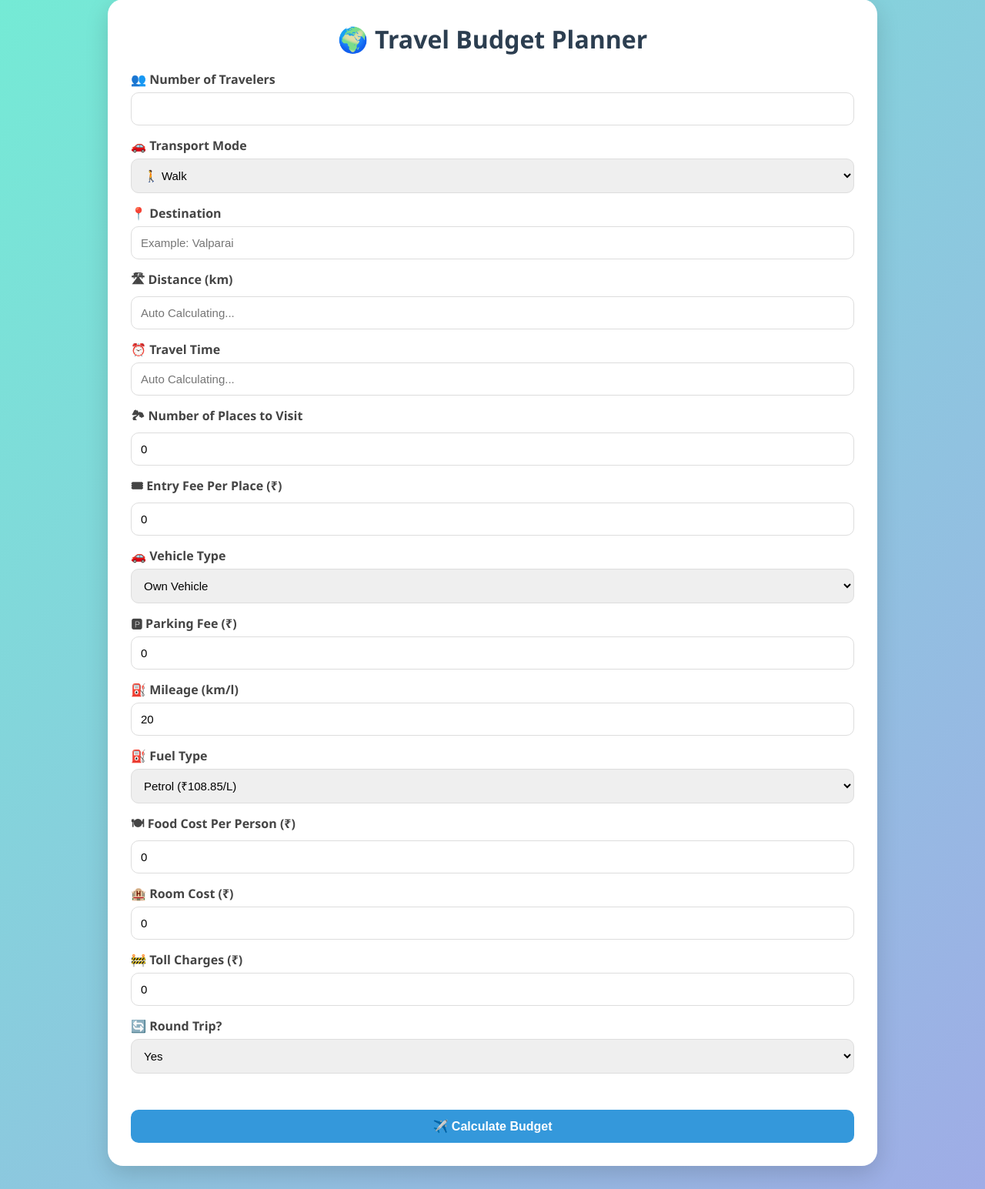
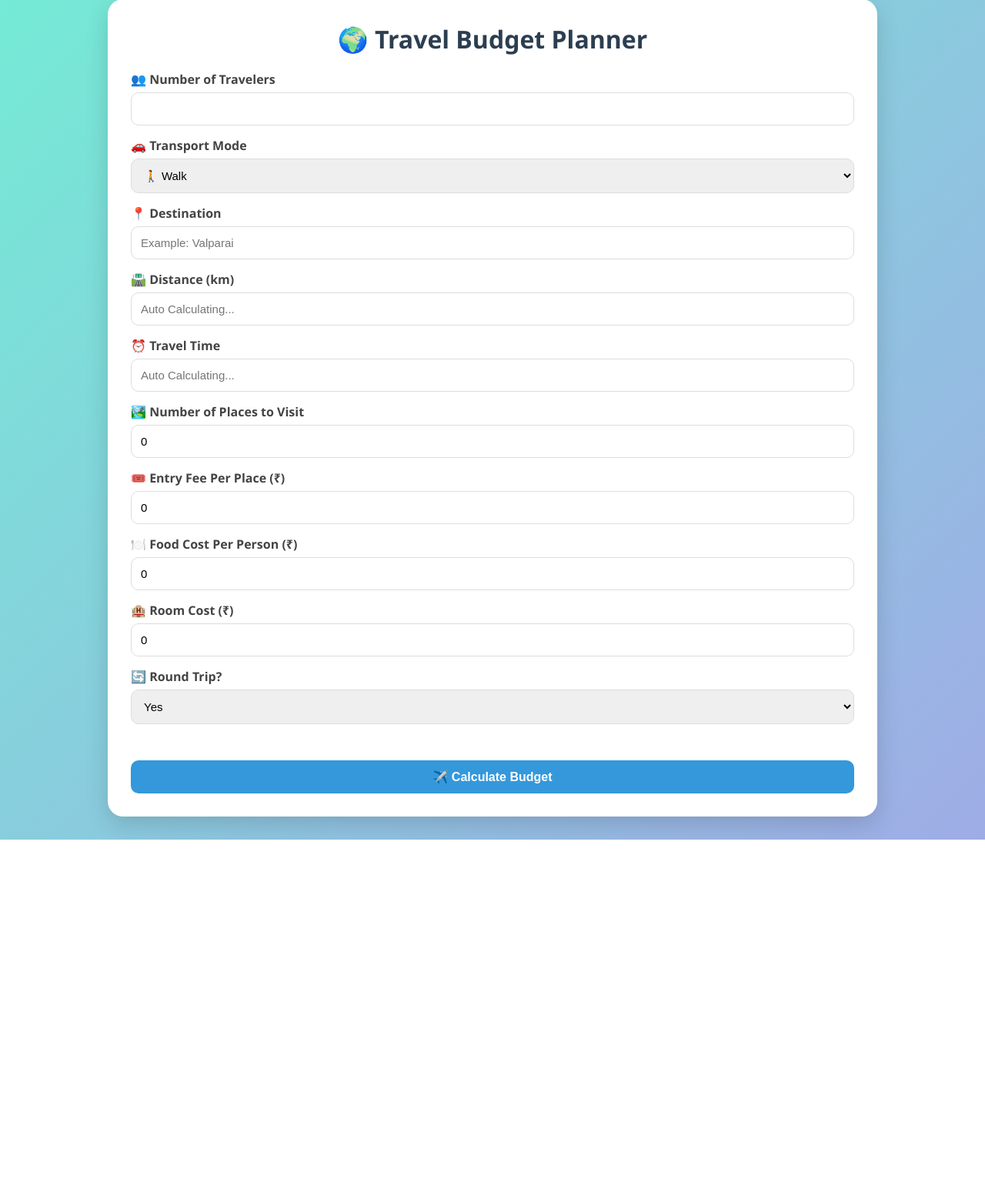
Before and after one commit to suriya3002/Travel_Budget_Planner, a Flask app: page / in a window 1280 px wide. Shown: the part 31-1576 px from the top of the page at 77% size. After the commit the page ends 1122 px from the top, so only its background shows below. Run offline with Flask 3, Linux system fonts and the light colour scheme.

Commit message:
Enhance README and UI: Update features, improve transport fare hints, and refine input forms for better user experience

```diff
--- a/app.py
+++ b/app.py
@@ -179,7 +179,7 @@ def calculate():
         rate = float(
             request.form.get(
                 "bus_type",
-                1.5
+                0.835   # Govt Ordinary default (avg ₹0.67–1.0/km)
             )
         )
 
@@ -194,7 +194,7 @@ def calculate():
         rate = float(
             request.form.get(
                 "train_type",
-                0.8
+                0.40    # General/2S default (avg ₹0.30–0.50/km)
             )
         )
 
@@ -209,7 +209,7 @@ def calculate():
         rate = float(
             request.form.get(
                 "flight_type",
-                6
+                4.75    # Budget LCC default (avg ₹3.5–6.0/km)
             )
         )
 
--- a/templates/index.html
+++ b/templates/index.html
@@ -3,50 +3,51 @@
 <head>
 <meta charset="UTF-8">
 <meta name="viewport" content="width=device-width, initial-scale=1.0">
-
 <title>Travel Budget Planner</title>
-
-<link rel="stylesheet"
-      href="{{ url_for('static', filename='style.css') }}">
-
-<script>
-
-function toggleRentalCost() {
-
-    const vehicleType =
-        document.getElementById("vehicle_type").value;
-
-    const rentalDiv =
-        document.getElementById("rental_cost_div");
-
-    const rentalCost =
-        document.getElementById("vehicle_rental_cost");
-
-    if(vehicleType === "own") {
-
-        rentalDiv.style.display = "none";
-        rentalCost.value = 0;
-
-    } else {
-
-        rentalDiv.style.display = "block";
-
+<link rel="stylesheet" href="{{ url_for('static', filename='style.css') }}">
+<style>
+  .section-card {
+    background: #f0f8ff;
+    border: 1px solid #d0e8f5;
+    border-radius: 14px;
+    padding: 18px 20px;
+    margin-top: 18px;
   }
+  .section-card h3 {
+    margin: 0 0 12px;
+    font-size: 15px;
+    color: #2c5f8a;
+    font-weight: 700;
   }
-
-window.onload = function() {
-
-    toggleRentalCost();
-
-    getUserLocation();
-};
-
-</script>
-
+  .fare-hint {
+    font-size: 12px;
+    color: #666;
+    margin-top: 4px;
+    margin-bottom: 0;
+  }
+  .transport-rate-label {
+    display: flex;
+    justify-content: space-between;
+    align-items: center;
+    margin-top: 15px;
+    font-weight: 600;
+    color: #444;
+  }
+  .transport-rate-label .badge {
+    font-size: 12px;
+    background: #e8f4fd;
+    color: #1a6a9e;
+    padding: 2px 10px;
+    border-radius: 99px;
+    font-weight: 500;
+  }
+  select option.opt-govt { color: #085041; }
+  select option.opt-pvt  { color: #3C3489; }
+  select option.opt-air  { color: #0C447C; }
+</style>
 </head>
 
 <body>
-
 <div class="container">
 
 <h1>🌍 Travel Budget Planner</h1>
@@ -54,223 +55,139 @@ window.onload = function() {
 <form action="/calculate" method="POST">
 
   <!-- Travelers -->
+  <label>👥 Number of Travelers</label>
+  <input type="number" name="travelers" min="1" required>
 
-    <label>👥 Number of Travelers</label>
-
-    <input
-        type="number"
-        name="travelers"
-        min="1"
-        required>
-
+  <!-- Transport Mode -->
   <label>🚗 Transport Mode</label>
-
-<select id="transport_mode" name="transport_mode">
-
+  <select id="transport_mode" name="transport_mode" onchange="onTransportChange()">
     <option value="walk">🚶 Walk</option>
-
-    <option value="bike">🏍 Bike</option>
-
+    <option value="bike">🏍️ Bike</option>
     <option value="car">🚗 Car</option>
-
     <option value="bus">🚌 Bus</option>
-
     <option value="train">🚆 Train</option>
-
-    <option value="flight">✈ Flight</option>
-
+    <option value="flight">✈️ Flight</option>
   </select>
 
+  <!-- BUS sub-types -->
+  <div id="bus_options" class="section-card" style="display:none">
+    <h3>🚌 Select Bus Type</h3>
+    <select name="bus_type" id="bus_type" onchange="updateBusFareHint()">
+      <option value="0.835" class="opt-govt">Govt Ordinary (SRTC) — ₹0.67–1.0/km</option>
+      <option value="1.90"  class="opt-govt">Govt AC / Deluxe (Airavat, Volvo SRTC) — ₹1.5–2.3/km</option>
+      <option value="2.00"  class="opt-pvt">Private Non-AC Sleeper — ₹1.5–2.5/km</option>
+      <option value="3.25"  class="opt-pvt">Private AC Sleeper (Volvo, Scania) — ₹2.5–4.0/km</option>
+    </select>
+    <p class="fare-hint" id="bus_hint">Rate used: ₹0.84/km per person (avg of ₹0.67–1.0)</p>
+  </div>
+
+  <!-- TRAIN sub-types -->
+  <div id="train_options" class="section-card" style="display:none">
+    <h3>🚆 Select Train Class</h3>
+    <select name="train_type" id="train_type" onchange="updateTrainFareHint()">
+      <option value="0.40"  class="opt-govt">General / 2S — ₹0.30–0.50/km</option>
+      <option value="0.65"  class="opt-govt">Sleeper Class (SL) — ₹0.50–0.80/km</option>
+      <option value="1.80"  class="opt-govt">3AC (incl. Vande Bharat 3AC) — ₹1.2–2.4/km</option>
+      <option value="2.50"  class="opt-govt">2AC (Rajdhani, Duronto) — ₹2.0–3.0/km</option>
+      <option value="3.10"  class="opt-govt">Vande Bharat Sleeper — ₹2.4–3.8/km</option>
+      <option value="4.00"  class="opt-govt">1AC / Executive Chair — ₹3.0–5.0/km</option>
+    </select>
+    <p class="fare-hint" id="train_hint">Rate used: ₹0.40/km per person (avg of ₹0.30–0.50)</p>
+  </div>
+
+  <!-- FLIGHT sub-types -->
+  <div id="flight_options" class="section-card" style="display:none">
+    <h3>✈️ Select Flight Class</h3>
+    <select name="flight_type" id="flight_type" onchange="updateFlightFareHint()">
+      <option value="4.75"  class="opt-air">Budget Economy LCC (IndiGo, SpiceJet) — ₹3.5–6.0/km</option>
+      <option value="7.00"  class="opt-air">Full-Service Economy (Air India, Vistara) — ₹5.0–9.0/km</option>
+      <option value="14.00" class="opt-air">Last-Minute / Peak Fare — ₹8–20+/km</option>
+      <option value="27.50" class="opt-air">Business Class — ₹15–40/km</option>
+    </select>
+    <p class="fare-hint" id="flight_hint">Rate used: ₹4.75/km per person (avg of ₹3.5–6.0)</p>
+  </div>
+
   <!-- Destination -->
-
   <label>📍 Destination</label>
-
-    <input
-        type="text"
-        id="destination"
-        name="destination"
-        placeholder="Example: Valparai"
-        required>
+  <input type="text" id="destination" name="destination"
+         placeholder="Example: Valparai" required>
 
   <!-- Distance -->
-
-    <label>🛣 Distance (km)</label>
-
-    <input
-        type="number"
-        step="0.01"
-        name="distance"
-        id="distance"
-        placeholder="Auto Calculating..."
-        readonly>
+  <label>🛣️ Distance (km)</label>
+  <input type="number" step="0.01" name="distance" id="distance"
+         placeholder="Auto Calculating..." readonly>
 
   <!-- Travel Time -->
-
   <label>⏰ Travel Time</label>
-
-    <input
-        type="text"
-        id="travel_time"
-        placeholder="Auto Calculating..."
-        readonly>
+  <input type="text" id="travel_time" placeholder="Auto Calculating..." readonly>
 
   <!-- Places -->
-
-    <label>🏞 Number of Places to Visit</label>
-
-    <input
-        type="number"
-        name="places_to_visit"
-        value="0">
+  <label>🏞️ Number of Places to Visit</label>
+  <input type="number" name="places_to_visit" value="0">
 
   <!-- Entry Fee -->
+  <label>🎟️ Entry Fee Per Place (₹)</label>
+  <input type="number" step="0.01" name="per_places_entry_fee" value="0">
 
-    <label>🎟 Entry Fee Per Place (₹)</label>
-
-    <input
-        type="number"
-        step="0.01"
-        name="per_places_entry_fee"
-        value="0">
-
-    <!-- Vehicle -->
-
+  <!-- Vehicle section — only for bike / car -->
+  <div id="vehicle_section">
     <label>🚗 Vehicle Type</label>
-
-    <select
-        name="vehicle_type"
-        id="vehicle_type"
-        onchange="toggleRentalCost()">
-
-        <option value="own">
-            Own Vehicle
-        </option>
-
-        <option value="rental">
-            Rental Vehicle
-        </option>
-
+    <select name="vehicle_type" id="vehicle_type" onchange="toggleRentalCost()">
+      <option value="own">Own Vehicle</option>
+      <option value="rental">Rental Vehicle</option>
     </select>
 
-    <!-- Rental Cost -->
-
-    <div id="rental_cost_div">
-
+    <div id="rental_cost_div" style="display:none">
       <label>🚘 Vehicle Rental Cost (₹)</label>
-
-        <input
-            type="number"
-            step="0.01"
-            name="vehicle_rental_cost"
-            id="vehicle_rental_cost"
-            value="0">
-
+      <input type="number" step="0.01" name="vehicle_rental_cost"
+             id="vehicle_rental_cost" value="0">
     </div>
 
-    <!-- Parking -->
+    <label>🅿️ Parking Fee (₹)</label>
+    <input type="number" step="0.01" name="parking_fee" id="parking_fee" value="0">
 
-    <label>🅿 Parking Fee (₹)</label>
-
-    <input
-        type="number"
-        step="0.01"
-        name="parking_fee"
-        value="0">
-
-    <!-- Mileage -->
-
+    <!-- Mileage & Fuel — only for bike/car -->
+    <div id="fuel_section">
       <label>⛽ Mileage (km/l)</label>
-
-    <input
-        type="number"
-        step="0.01"
-        name="mileage"
-        value="20"
-        required>
-
-    <!-- Fuel Type -->
+      <input type="number" step="0.01" name="mileage" id="mileage" value="20">
 
       <label>⛽ Fuel Type</label>
+      <select name="fuel_type">
+        <option value="petrol">Petrol (₹108.85/L)</option>
+        <option value="diesel">Diesel (₹101.60/L)</option>
+      </select>
+    </div>
+  </div>
 
-    <select name="fuel_type">
-
-        <option value="petrol">
-            Petrol (₹108.85/L)
-        </option>
-
-        <option value="diesel">
-            Diesel (₹101.60/L)
-        </option>
-
-    </select>
+  <!-- Toll (only for car/bike) -->
+  <div id="toll_section">
+    <label>🚧 Toll Charges (₹)</label>
+    <input type="number" step="0.01" name="toll_charges" id="toll_charges" value="0">
+  </div>
 
   <!-- Food -->
-
-    <label>🍽 Food Cost Per Person (₹)</label>
-
-    <input
-        type="number"
-        step="0.01"
-        name="food_cost_per_person"
-        value="0">
+  <label>🍽️ Food Cost Per Person (₹)</label>
+  <input type="number" step="0.01" name="food_cost_per_person" value="0">
 
   <!-- Room -->
-
   <label>🏨 Room Cost (₹)</label>
-
-    <input
-        type="number"
-        step="0.01"
-        name="room_cost"
-        value="0">
-
-    <!-- Toll -->
-
-    <label>🚧 Toll Charges (₹)</label>
-
-    <input
-        type="number"
-        step="0.01"
-        name="toll_charges"
-        id="toll_charges"
-        value="0">
+  <input type="number" step="0.01" name="room_cost" value="0">
 
   <!-- Round Trip -->
-
   <label>🔄 Round Trip?</label>
-
   <select name="round_trip">
-
-        <option value="yes">
-            Yes
-        </option>
-
-        <option value="no">
-            No
-        </option>
-
+    <option value="yes">Yes</option>
+    <option value="no">No</option>
   </select>
 
   <!-- Hidden GPS -->
-
-    <input
-        type="hidden"
-        name="user_lat"
-        id="user_lat">
-
-    <input
-        type="hidden"
-        name="user_lon"
-        id="user_lon">
+  <input type="hidden" name="user_lat" id="user_lat">
+  <input type="hidden" name="user_lon" id="user_lon">
 
   <br><br>
-
-    <button type="submit">
-        ✈️ Calculate Budget
-    </button>
+  <button type="submit">✈️ Calculate Budget</button>
 
 </form>
-
 </div>
 
 <script>
@@ -278,91 +195,157 @@ window.onload = function() {
 let userLat = 0;
 let userLon = 0;
 
-function getUserLocation() {
+/* ── Fare hint updaters ─────────────────── */
 
-    if(navigator.geolocation) {
+const busHints = {
+  "0.835": "Rate used: ₹0.84/km per person (avg of ₹0.67–1.0)",
+  "1.90":  "Rate used: ₹1.90/km per person (avg of ₹1.5–2.3)",
+  "2.00":  "Rate used: ₹2.00/km per person (avg of ₹1.5–2.5)",
+  "3.25":  "Rate used: ₹3.25/km per person (avg of ₹2.5–4.0)"
+};
+const trainHints = {
+  "0.40":  "Rate used: ₹0.40/km per person (avg of ₹0.30–0.50)",
+  "0.65":  "Rate used: ₹0.65/km per person (avg of ₹0.50–0.80)",
+  "1.80":  "Rate used: ₹1.80/km per person (avg of ₹1.2–2.4)",
+  "2.50":  "Rate used: ₹2.50/km per person (avg of ₹2.0–3.0)",
+  "3.10":  "Rate used: ₹3.10/km per person (avg of ₹2.4–3.8)",
+  "4.00":  "Rate used: ₹4.00/km per person (avg of ₹3.0–5.0)"
+};
+const flightHints = {
+  "4.75":  "Rate used: ₹4.75/km per person (avg of ₹3.5–6.0)",
+  "7.00":  "Rate used: ₹7.00/km per person (avg of ₹5.0–9.0)",
+  "14.00": "Rate used: ₹14.00/km per person (avg of ₹8–20+)",
+  "27.50": "Rate used: ₹27.50/km per person (avg of ₹15–40)"
+};
 
-        navigator.geolocation.getCurrentPosition(
-
-            function(position){
-
-                userLat = position.coords.latitude;
-                userLon = position.coords.longitude;
-
-                document.getElementById("user_lat").value =
-                    userLat;
-
-                document.getElementById("user_lon").value =
-                    userLon;
-            },
-
-            function(error){
-
-                alert(
-                    "Please allow location access."
-                );
+function updateBusFareHint() {
+  const v = document.getElementById("bus_type").value;
+  document.getElementById("bus_hint").textContent = busHints[v] || "";
+}
+function updateTrainFareHint() {
+  const v = document.getElementById("train_type").value;
+  document.getElementById("train_hint").textContent = trainHints[v] || "";
+}
+function updateFlightFareHint() {
+  const v = document.getElementById("flight_type").value;
+  document.getElementById("flight_hint").textContent = flightHints[v] || "";
 }
 
-        );
+/* ── Toggle sections based on transport mode ── */
 
+function onTransportChange() {
+
+  const mode = document.getElementById("transport_mode").value;
+
+  const vehicleSection  = document.getElementById("vehicle_section");
+  const fuelSection     = document.getElementById("fuel_section");
+  const tollSection     = document.getElementById("toll_section");
+  const busOptions      = document.getElementById("bus_options");
+  const trainOptions    = document.getElementById("train_options");
+  const flightOptions   = document.getElementById("flight_options");
+
+  // Hide all optional sections first
+  vehicleSection.style.display  = "none";
+  fuelSection.style.display     = "none";
+  tollSection.style.display     = "none";
+  busOptions.style.display      = "none";
+  trainOptions.style.display    = "none";
+  flightOptions.style.display   = "none";
+
+  // Reset mileage so backend doesn't use it
+  document.getElementById("mileage").value = 0;
+  document.getElementById("toll_charges").value = 0;
+
+  if (mode === "bike" || mode === "car") {
+    vehicleSection.style.display = "block";
+    fuelSection.style.display    = "block";
+    tollSection.style.display    = "block";
+    document.getElementById("mileage").value = 20;
+  }
+
+  if (mode === "bus") {
+    busOptions.style.display = "block";
+    updateBusFareHint();
+  }
+
+  if (mode === "train") {
+    trainOptions.style.display = "block";
+    updateTrainFareHint();
+  }
+
+  if (mode === "flight") {
+    flightOptions.style.display = "block";
+    updateFlightFareHint();
   }
 }
 
-document.getElementById("destination")
-.addEventListener("change", function(){
+function toggleRentalCost() {
+  const vt = document.getElementById("vehicle_type").value;
+  const rd = document.getElementById("rental_cost_div");
+  const rc = document.getElementById("vehicle_rental_cost");
+  if (vt === "own") {
+    rd.style.display = "none";
+    rc.value = 0;
+  } else {
+    rd.style.display = "block";
+  }
+}
 
-    let destination = this.value;
+/* ── Geolocation ── */
 
-    if(destination === "") return;
+function getUserLocation() {
+  if (navigator.geolocation) {
+    navigator.geolocation.getCurrentPosition(
+      function(pos) {
+        userLat = pos.coords.latitude;
+        userLon = pos.coords.longitude;
+        document.getElementById("user_lat").value = userLat;
+        document.getElementById("user_lon").value = userLon;
+      },
+      function() {
+        alert("Please allow location access.");
+      }
+    );
+  }
+}
 
-    fetch(
-        `/get_distance?destination=${encodeURIComponent(destination)}&lat=${userLat}&lon=${userLon}`
-    )
+/* ── Distance auto-calc ── */
 
-    .then(response => response.json())
+document.getElementById("destination").addEventListener("change", function() {
+  const destination = this.value;
+  if (!destination) return;
 
+  fetch(`/get_distance?destination=${encodeURIComponent(destination)}&lat=${userLat}&lon=${userLon}`)
+    .then(r => r.json())
     .then(data => {
 
-        document.getElementById("distance").value =
-            data.distance;
+      document.getElementById("distance").value    = data.distance;
+      document.getElementById("travel_time").value = data.duration + " Hours";
 
-        document.getElementById("travel_time").value =
-            data.duration + " Hours";
-
-        /* Simple Toll Estimation */
-
+      // Toll only relevant for car/bike
+      const mode = document.getElementById("transport_mode").value;
+      if (mode === "car" || mode === "bike") {
         let toll = 0;
-
-        if(data.distance <= 100)
-            toll = 0;
-
-        else if(data.distance <= 300)
-            toll = 150;
-
-        else if(data.distance <= 600)
-            toll = 400;
-
-        else
-            toll = 700;
-
-        document.getElementById("toll_charges").value =
-            toll;
-
+        if      (data.distance <= 100) toll = 0;
+        else if (data.distance <= 300) toll = 150;
+        else if (data.distance <= 600) toll = 400;
+        else                           toll = 700;
+        document.getElementById("toll_charges").value = toll;
+      }
     })
-
-    .catch(error => {
-
-        console.log(error);
-
-        alert(
-            "Unable to calculate distance."
-        );
-
+    .catch(err => {
+      console.error(err);
+      alert("Unable to calculate distance.");
+    });
 });
 
-});
+/* ── Init ── */
+
+window.onload = function() {
+  getUserLocation();
+  onTransportChange();   // set correct UI on page load
+};
 
 </script>
-
 </body>
 </html>
```
Also changed, not shown: README.md. Lines whose indentation alone changed are shown as unchanged.
